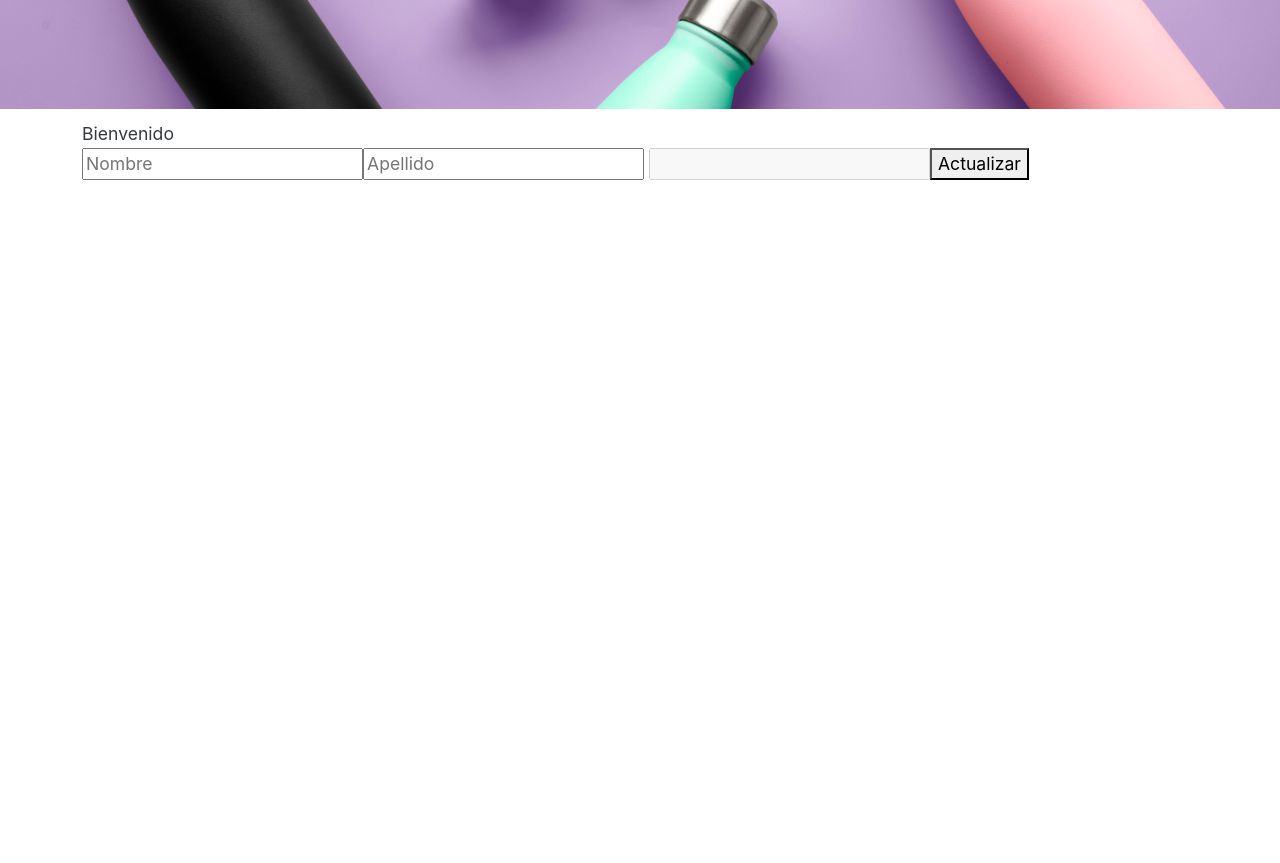
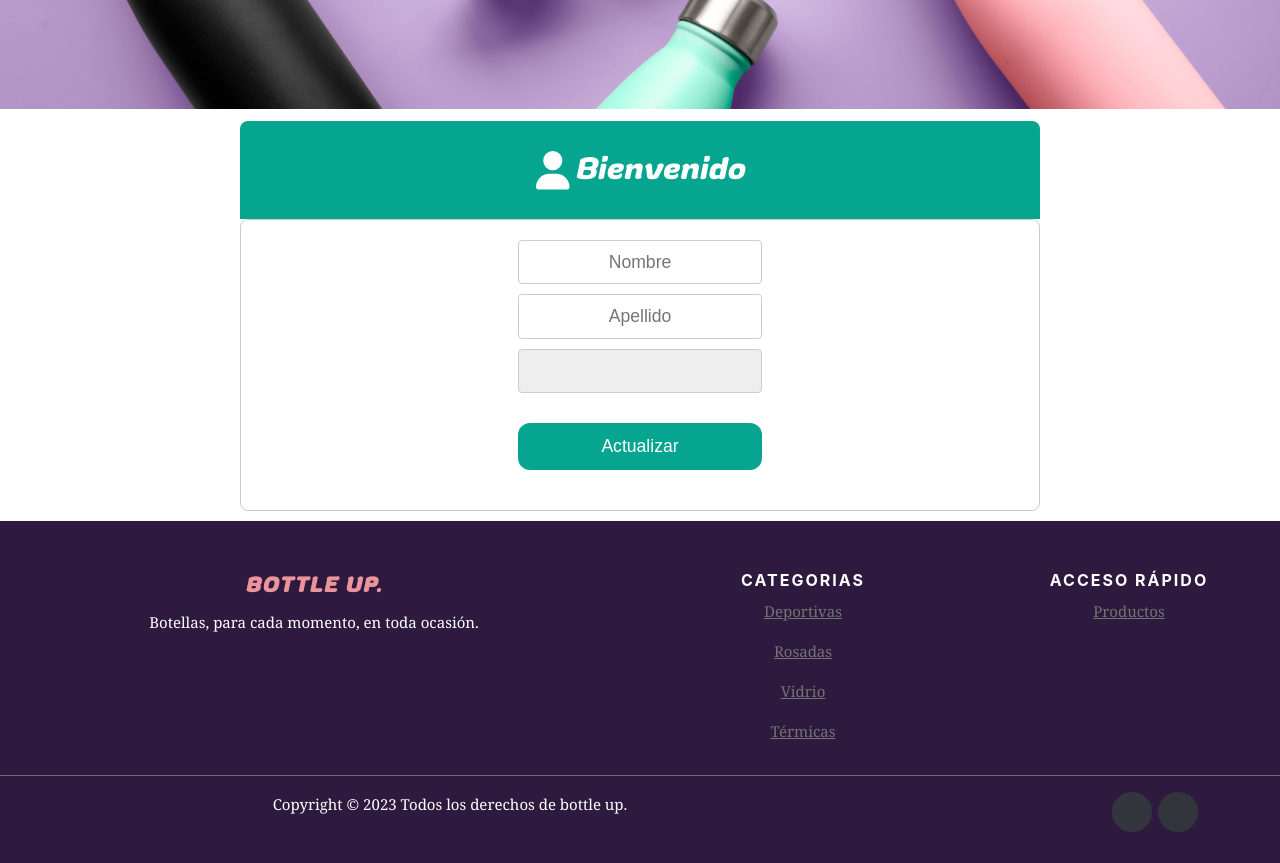
Before and after one commit to PedroDCA/disenoweb, a React (Create React App) app: page /profile in a window 1280 px wide. Shown: the part 480-1343 px from the top of the page. Before the commit the page ends 800 px from the top, so only its background shows below. Built offline with nearby package versions, Linux system fonts and the light colour scheme.

Commit message:
profile-stile & footer

```diff
--- a/package.json
+++ b/package.json
@@ -3,6 +3,9 @@
   "version": "0.1.0",
   "private": true,
   "dependencies": {
+    "@fortawesome/fontawesome-svg-core": "^6.4.2",
+    "@fortawesome/free-solid-svg-icons": "^6.4.2",
+    "@fortawesome/react-fontawesome": "^0.2.0",
     "@reduxjs/toolkit": "^1.9.7",
     "@testing-library/jest-dom": "^5.17.0",
     "@testing-library/react": "^13.4.0",
--- a/src/App.js
+++ b/src/App.js
@@ -9,6 +9,7 @@ import { useSelector } from "react-redux";
 import CheckoutPage from "./components/checkoutPage";
 import PaymentPage from "./components/paymentPage";
 import ProfilePage from "./components/profilePage";
+import Footer from "./components/footer";
 
 function App() {
   const cartElementList = useSelector((state) => state.cart.list);
@@ -60,6 +61,10 @@ function App() {
         path: "/profile",
         element: <ProfilePage />,
       },
+      {
+        path: "/footer",
+        element: <Footer />,
+      }
     ],
     {
       basename: "/",
--- a/src/components/checkoutPage.js
+++ b/src/components/checkoutPage.js
@@ -4,6 +4,7 @@ import LogoSection from "./logoSection";
 import CheckoutItemList from "./checkoutItemList";
 import CheckoutTotalSection from "./checkoutTotalSection";
 import { useEffect, useState } from "react";
+import Footer from './footer';
 
 function CheckoutPage() {
   const cartElementList = useSelector((state) => state.cart.list);
@@ -29,6 +30,7 @@ function CheckoutPage() {
           <CheckoutTotalSection totalToPay={total} elementList={cartElementList}/>
         </div>
       </main>
+      <Footer />
     </>
   );
 }
--- /dev/null
+++ b/src/components/footer.js
@@ -0,0 +1,53 @@
+import React from 'react';
+import { Link } from "react-router-dom";
+import '../styles/footer.css';
+
+function Footer() {
+  return (
+    <footer className="site-footer">
+      <div className="footer-content">
+      <div class="row">
+          <div class="col-sm-12 col-md-6">
+            <h6 id='title-page'>bottle up.</h6>
+            <p class="text-justify">Botellas, para cada momento, en toda ocasión.</p>
+          </div>
+
+          <div class="col-xs-6 col-md-3">
+            <h6>Categorias</h6>
+            <ul class="footer-links">
+              <li><Link to="/search"><p>Deportivas</p></Link></li>
+              <li><Link to="/search"><p>Rosadas</p></Link></li>
+              <li><Link to="/search"><p>Vidrio</p></Link></li>
+              <li><Link to="/search"><p>Térmicas</p></Link></li>
+            </ul>
+          </div>
+
+          <div class="col-xs-6 col-md-3">
+            <h6>ACCESO RÁPIDO</h6>
+            <ul class="footer-links">
+              <li><Link to="/search"><p>Productos</p></Link></li>
+            </ul>
+          </div>
+        </div>
+        <hr/>
+      </div>
+      <div class="container">
+        <div class="row">
+          <div class="col-md-8 col-sm-6 col-xs-12">
+            <p class="copyright-text">Copyright &copy; 2023 Todos los derechos de bottle up.
+            </p>
+          </div>
+
+          <div class="col-md-4 col-sm-6 col-xs-12">
+            <ul class="social-icons">
+              <li><a class="facebook" href="https://www.facebook.com"><i class="fa fa-facebook"></i></a></li>
+              <li><a class="twitter" href="https://www.twitter.com"><i class="fa fa-twitter"></i></a></li>
+            </ul>
+          </div>
+        </div>
+      </div>
+    </footer>
+  );
+}
+
+export default Footer;
--- a/src/components/homepage.js
+++ b/src/components/homepage.js
@@ -5,6 +5,7 @@ import Img2 from "../images/filter2.png";
 import Img3 from "../images/filter3.png";
 import Img4 from "../images/filter4.png";
 import { Link } from "react-router-dom";
+import Footer from './footer';
 
 function Homepage() {
   return (
@@ -41,6 +42,7 @@ function Homepage() {
           </Link>
         </div>
       </main>
+      <Footer />
     </>
   );
 }
--- a/src/components/paymentPage.js
+++ b/src/components/paymentPage.js
@@ -7,6 +7,7 @@ import AddressForm from "./addressForm";
 import "../styles/paymentPage.css";
 import Img1 from "../images/MASTECARD.png";
 import Img2 from "../images/VISA.png";
+import Footer from './footer';
 
 function PaymentPage() {
   const { state } = useLocation();
@@ -65,6 +66,7 @@ function PaymentPage() {
           </div>
         </div>
       </main>
+      <Footer />
     </>
   );
 }
--- a/src/components/productDetailPage.js
+++ b/src/components/productDetailPage.js
@@ -9,6 +9,7 @@ import {
 } from "../service/productService";
 import { useSelector } from "react-redux";
 import "../styles/productDetailPage.css"
+import Footer from './footer';
 
 function ProductDetailPage() {
   const { productId } = useParams();
@@ -43,6 +44,7 @@ function ProductDetailPage() {
         <ProductDetail productInformation={detailPageInformation} />
         </div>
       </main>
+      <Footer />
     </div>
   );
 }
--- a/src/components/profileInformationSection.js
+++ b/src/components/profileInformationSection.js
@@ -1,20 +1,34 @@
+import React from 'react';
+import { FontAwesomeIcon } from '@fortawesome/react-fontawesome';
+import { faUser } from '@fortawesome/free-solid-svg-icons';
+import '../styles/profile.css' ; // Import the stylesheet
+
+
 function ProfileInformationSection({ userInformation }) {
   return (
-    <div>
-      <div>Bienvenido {userInformation.name}</div>
+    <div className="container-profile">
+      <div className="welcome-section">
+      <FontAwesomeIcon icon={faUser} /> Bienvenido {userInformation.name}
+      </div>
+      <div className="profile-section">
       <div>
         <input
+          className="profile-input"
           type="text"
           defaultValue={userInformation.name || ""}
           placeholder="Nombre"
         />
+        <br/>
         <input
+          className="profile-input"
           type="text"
           defaultValue={userInformation.lastName || ""}
           placeholder="Apellido"
         />
+        <br/>
         {userInformation.phoneNumber !== undefined ? (
           <input
+            className="profile-input"
             type="text"
             defaultValue={userInformation.phoneNumber}
             placeholder="Telefono"
@@ -22,11 +36,20 @@ function ProfileInformationSection({ userInformation }) {
         ) : (
           <> </>
         )}
-        <input type="text" value={userInformation.email || ""} disabled />
-        <button>Actualizar</button>
+        <input
+          className="profile-input"
+          type="text"
+          value={userInformation.email || ""}
+          disabled
+        /><br/>
+        <button className="profile-button">Actualizar</button>
       </div>
     </div>
+    </div>
+
   );
+
 }
 
+
 export default ProfileInformationSection;
--- a/src/components/profilePage.js
+++ b/src/components/profilePage.js
@@ -9,6 +9,7 @@ import {
   getComponentToRender,
   getTabList,
 } from "../service/profileService";
+import Footer from './footer';
 
 function ProfilePage() {
   const profileId = useSelector((state) => state.profile.id);
@@ -103,6 +104,7 @@ function ProfilePage() {
         </div>
         <div className="container">{renderedComponent}</div>
       </main>
+      <Footer/>
     </>
   );
 }
--- a/src/components/searchPage.js
+++ b/src/components/searchPage.js
@@ -3,6 +3,7 @@ import ProductList from "./productList";
 import Header from "./header";
 import { formatProductListForSearchPage, getAllProducts } from "../service/productService";
 import { useSelector } from "react-redux";
+import Footer from './footer';
 
 const productsToShow = getAllProducts();
 
@@ -21,6 +22,7 @@ function SearchPage() {
           <ProductList productList={searchProductList} />
         </div>
       </main>
+      <Footer />
     </>
   );
 }
--- /dev/null
+++ b/src/styles/footer.css
@@ -0,0 +1,178 @@
+.site-footer
+{
+  background-color:#2F1A3F;
+  padding:45px 0 20px;
+  font-size:15px;
+  line-height:24px;
+  color:#fff;
+}
+.row{
+  text-align: center;
+}
+
+.site-footer hr
+{
+  border-top-color:#bbb;
+  opacity:0.5
+}
+.site-footer hr.small
+{
+  margin:20px 0
+}
+.site-footer h6
+{
+  color:#fff;
+  font-size:16px;
+  text-transform:uppercase;
+  margin-top:5px;
+  letter-spacing:2px
+}
+.site-footer a
+{
+  color:#737373;
+}
+.site-footer a:hover
+{
+  color:#3366cc;
+  text-decoration:none;
+}
+.footer-links
+{
+  padding-left:0;
+  list-style:none
+}
+.footer-links li
+{
+  display:block
+}
+.footer-links a
+{
+  color:#737373
+}
+.footer-links a:active,.footer-links a:focus,.footer-links a:hover
+{
+  color:#3366cc;
+  text-decoration:none;
+}
+.footer-links.inline li
+{
+  display:inline-block
+}
+.site-footer .social-icons
+{
+  text-align:right
+}
+.site-footer .social-icons a
+{
+  width:40px;
+  height:40px;
+  line-height:40px;
+  margin-left:6px;
+  margin-right:0;
+  border-radius:100%;
+  background-color:#33353d
+}
+.copyright-text
+{
+  margin:0
+}
+#title-page{
+  color:#EB949C;
+  font-family: Gusto-Italic;
+  font-size: 2vw;
+
+}
+@media (max-width:991px)
+{
+  .site-footer [class^=col-]
+  {
+    margin-bottom:30px
+  }
+}
+@media (max-width:767px)
+{
+  .site-footer
+  {
+    padding-bottom:0
+  }
+  .site-footer .copyright-text,.site-footer .social-icons
+  {
+    text-align:center
+  }
+}
+.social-icons
+{
+  padding-left:0;
+  margin-bottom:0;
+  list-style:none;
+}
+.social-icons li
+{
+  display:inline-block;
+  margin-bottom:4px
+}
+.social-icons li.title
+{
+  margin-right:15px;
+  text-transform:uppercase;
+  color:#96a2b2;
+  font-weight:700;
+  font-size:13px
+}
+.social-icons a{
+  background-color:#eceeef;
+  color:#818a91;
+  font-size:16px;
+  display:inline-block;
+  line-height:44px;
+  width:44px;
+  height:44px;
+  text-align:center;
+  margin-right:8px;
+  border-radius:100%;
+  -webkit-transition:all .2s linear;
+  -o-transition:all .2s linear;
+  transition:all .2s linear
+}
+.social-icons a:active,.social-icons a:focus,.social-icons a:hover
+{
+  color:#fff;
+  background-color:#29aafe
+}
+.social-icons.size-sm a
+{
+  line-height:34px;
+  height:34px;
+  width:34px;
+  font-size:14px
+}
+.social-icons a.facebook:hover
+{
+  background-color:#3b5998
+}
+.social-icons a.twitter:hover
+{
+  background-color:#00aced
+}
+.social-icons a.linkedin:hover
+{
+  background-color:#007bb6
+}
+.social-icons a.dribbble:hover
+{
+  background-color:#ea4c89
+}
+@media (max-width:767px)
+{
+  .social-icons li.title
+  {
+    display:block;
+    margin-right:0;
+    font-weight:600
+  }
+}
+@font-face
+{
+    font-family: Gusto-Italic;
+    src: url(../fonts/Gusto-Italic.ttf);
+}
--- /dev/null
+++ b/src/styles/profile.css
@@ -0,0 +1,107 @@
+/* Profile.css */
+body, html {
+  margin: 0;
+  padding: 0;
+  height: 100%;
+}
+
+.container-profile {
+  width: 100%;
+  display: flex;
+  flex-direction: column;
+  align-items: center;
+  min-height: 50vh; /* Asegura que el contenedor ocupe al menos el 100% del viewport height */
+}
+
+  .welcome-section {
+    font-family: Gusto-Italic;
+    color: #fff;
+    font-size: 3vw;
+    font-weight: lighter;
+    display: flex;
+    align-items: center;
+    justify-content: center;
+    max-width: 800px;
+    width: 100%;
+    text-align: center;
+    background-color: #06A58F;
+    padding: 20px;
+    border-radius: 8px 8px 0 0;
+
+  }
+
+  .welcome-section svg {
+    margin-right: 5px; /* Ajusta el espacio entre el icono y el texto si es necesario */
+  }
+
+  .profile-section {
+    font-family: 'Calibri Light', sans-serif;
+    border: 1px solid #ccc;
+    border-radius: 8px;
+    background-color: transparent;
+    max-width: 800px;
+    width: 100%;
+    box-sizing: border-box; /* Incluye el padding y el borde en el ancho */
+    margin: 0 auto;
+    padding: 20px;
+    display: flex;
+    flex-direction: column;
+    align-items: center;
+    justify-content: center; /* Agregamos centrado vertical */
+    text-align: center; /* Alineación de texto para el botón */
+  }
+
+  /* Estilos para los elementos dentro de profile-section */
+  .profile-section div {
+    margin-bottom: 20px;
+  }
+
+  .profile-section input {
+    text-align: center;
+    width: 100%;
+    padding: 8px;
+    margin-bottom: 10px;
+    border-radius: 4px;
+    border: 1px solid #ccc;
+  }
+
+  .profile-section input[type="text"]:disabled {
+    background-color: #eee;
+    color: #888;
+  }
+
+  .profile-section button {
+    margin-top: 20px; /* Espacio superior para separar el botón */
+    padding: 10px 20px;
+    background-color: #06A58F;
+    color: white;
+    border: none;
+    border-radius: 12px;
+    cursor: pointer;
+    transition: background-color 0.3s ease;
+    align-self: center; /* Centra el botón horizontalmente */
+    width: 100%;
+
+  }
+
+  .profile-section button:hover {
+    background-color: #0056b3;
+  }
+
+  /* Media queries para responsividad */
+  @media screen and (max-width: 768px) {
+    .profile-section, .welcome-section {
+      max-width: 90%;
+    }
+  }
+
+  @media screen and (max-width: 480px) {
+    .profile-section input {
+      width: calc(100% - 16px);
+    }
+  }
+  @font-face
+{
+  font-family: Gusto-Italic;
+  src: url(../fonts/Gusto-Italic.ttf);
+}
```
Also changed, not shown: 1 other file (tests, documents, lock files or other folders).
